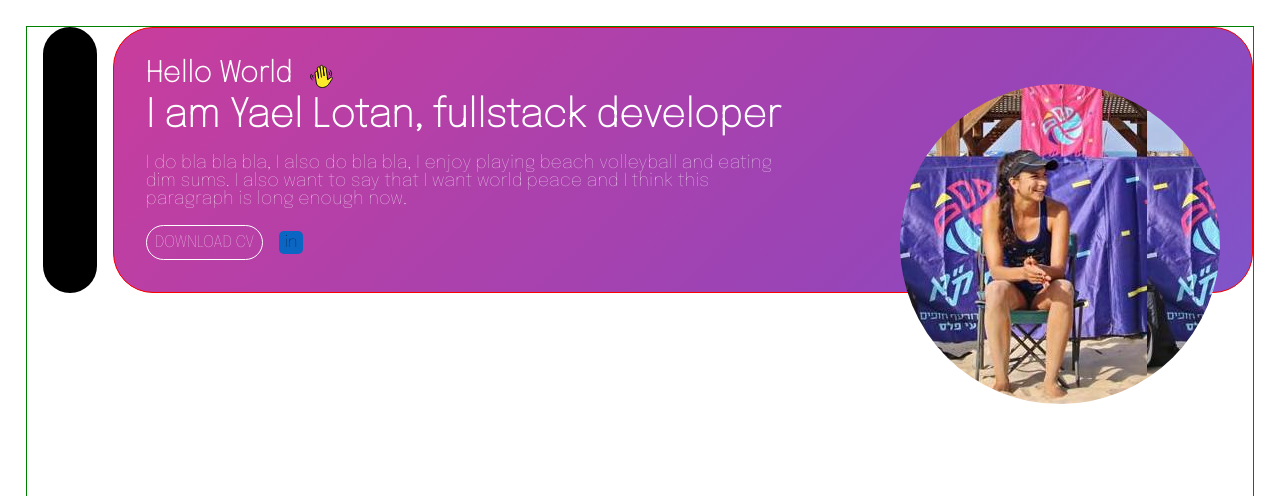
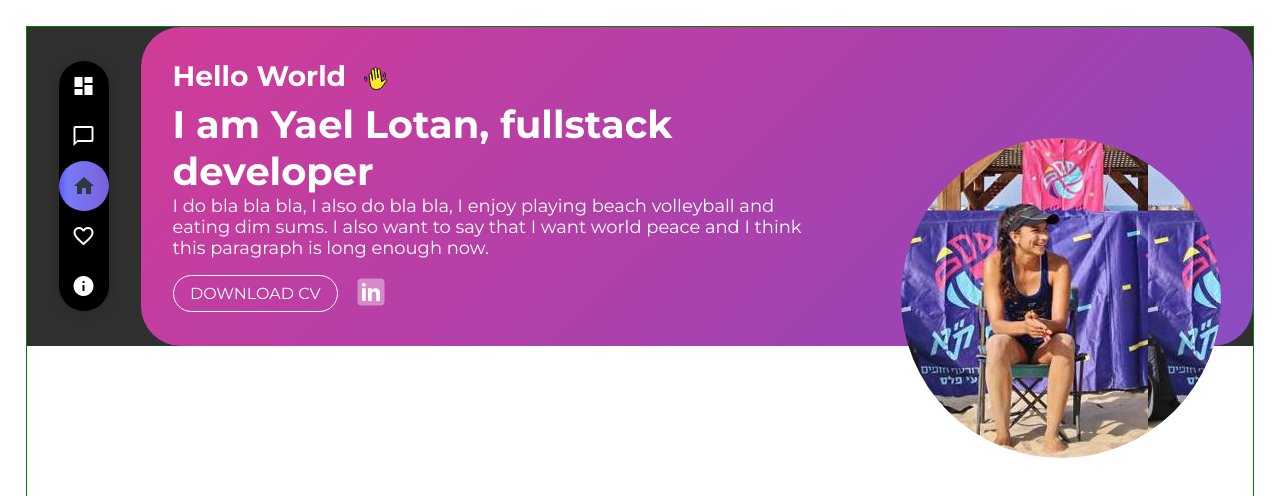
Before and after one commit to yaelotan13/animated-cv, a React (Create React App) app: page / in a window 1280 px wide. Shown: the top 496 px of the page. Built offline with nearby package versions, Linux system fonts and the light colour scheme.

Commit message:
added navBar

```diff
--- a/public/index.html
+++ b/public/index.html
@@ -15,20 +15,20 @@
       user's mobile device or desktop. See https://developers.google.com/web/fundamentals/web-app-manifest/
     -->
     <link rel="manifest" href="%PUBLIC_URL%/manifest.json" />
-    <!-- fonts LATO-->
-    <!-- <link rel="preconnect" href="https://fonts.googleapis.com" />
-    <link rel="preconnect" href="https://fonts.gstatic.com" crossorigin />
-    <link
-      href="https://fonts.googleapis.com/css2?family=Epilogue:wght@100&display=swap"
-      rel="stylesheet"
-    /> -->
-
+    <!-- fonts -->
     <link rel="preconnect" href="https://fonts.googleapis.com" />
     <link rel="preconnect" href="https://fonts.gstatic.com" crossorigin />
     <link
-      href="https://fonts.googleapis.com/css2?family=Epilogue:wght@100&display=swap"
+      href="https://fonts.googleapis.com/css2?family=Montserrat:wght@200;400;500;600;700&display=swap"
       rel="stylesheet"
     />
+
+    <!-- icons -->
+    <link
+      href="https://fonts.googleapis.com/icon?family=Material+Icons"
+      rel="stylesheet"
+    />
+
     <!--
       Notice the use of %PUBLIC_URL% in the tags above.
       It will be replaced with the URL of the `public` folder during the build.
--- a/src/App.css
+++ b/src/App.css
@@ -10,4 +10,5 @@
 
 .hero-section {
   display: flex;
+  background-color: rgb(48, 48, 48);
 }
--- a/src/components/Header/Header.css
+++ b/src/components/Header/Header.css
@@ -1,5 +1,4 @@
 .container {
-  border: 1px solid red;
   display: flex;
   position: relative;
   padding: 2rem;
@@ -13,7 +12,7 @@
     rgba(152, 68, 183, 1) 51%,
     rgba(255, 53, 127, 1) 100%
   );
-  animation: AnimateBG 8s ease infinite;
+  animation: AnimateBG 5s ease infinite;
 }
 
 @keyframes AnimateBG {
@@ -64,20 +63,61 @@
   gap: 16px;
   align-items: center;
   width: fit-content;
+  margin-top: 16px;
 }
 
 .cv-button {
-  padding: 8px;
+  padding: 8px 16px;
   border-radius: 20px;
   border: 1px solid white;
   color: white;
+  cursor: pointer;
+  overflow: hidden;
+  transition: 0.2s transform ease-in-out;
+  will-change: transform;
+  z-index: 0;
 }
 
-.linkedin-button {
-  padding: 3px 5px;
-  border-radius: 5px;
-  background-color: rgb(11, 101, 194);
-  color: black;
+.cv-button::after {
+  background-color: white;
+  content: "";
+  display: block;
+  height: 100%;
+  width: 100%;
+  position: absolute;
+  left: 0;
+  top: 0;
+  transform: translate(-100%, 0) rotate(10deg);
+  transform-origin: top left;
+  transition: 0.2s transform ease-out;
+  will-change: transform;
+  z-index: -1;
+}
+
+.cv-button:hover::after {
+  transform: translate(0, 0);
+}
+
+.cv-button:hover {
+  color: indigo;
+  font-weight: 500;
+  transform: scale(1.05);
+  will-change: transform;
+}
+
+.linkedin-btn:hover {
+  opacity: 0.5;
+}
+
+.linkedin-box {
+  fill: white;
+  fill-opacity: 0.4;
+  cursor: pointer;
+}
+
+.linkedin-text {
+  fill: white;
+  cursor: pointer;
 }
 
 .avatar {
--- a/src/components/Header/Header.js
+++ b/src/components/Header/Header.js
@@ -17,7 +17,28 @@ export default function Header() {
         </p>
         <div className="buttons">
           <div className="cv-button">DOWNLOAD CV</div>
-          <div className="linkedin-button">in</div>
+          <a
+            href="https://www.linkedin.com/in/yael-lotan-030266132/"
+            target="_blank"
+            rel="noreferrer"
+          >
+            <svg
+              xmlns="http://www.w3.org/2000/svg"
+              viewBox="0 0 48 48"
+              width="36px"
+              height="36px"
+              className="linkedin-btn"
+            >
+              <path
+                className="linkedin-box"
+                d="M42,37c0,2.762-2.238,5-5,5H11c-2.761,0-5-2.238-5-5V11c0-2.762,2.239-5,5-5h26c2.762,0,5,2.238,5,5V37z"
+              />
+              <path
+                className="linkedin-text"
+                d="M12 19H17V36H12zM14.485 17h-.028C12.965 17 12 15.888 12 14.499 12 13.08 12.995 12 14.514 12c1.521 0 2.458 1.08 2.486 2.499C17 15.887 16.035 17 14.485 17zM36 36h-5v-9.099c0-2.198-1.225-3.698-3.192-3.698-1.501 0-2.313 1.012-2.707 1.99C24.957 25.543 25 26.511 25 27v9h-5V19h5v2.616C25.721 20.5 26.85 19 29.738 19c3.578 0 6.261 2.25 6.261 7.274L36 36 36 36z"
+              />
+            </svg>
+          </a>
         </div>
       </div>
       <div className="avatar"></div>
--- a/src/components/NavBar/NavBar.css
+++ b/src/components/NavBar/NavBar.css
@@ -1,8 +1,5 @@
 .navBar-container {
-  flex-basis: 6%;
-  background-color: black;
-  border-radius: 30px;
-  margin: 0 1rem;
+  display: flex;
 }
 
 @media only screen and (max-width: 1000px) {
@@ -10,3 +7,144 @@
     display: none;
   }
 }
+
+.navBar {
+  padding: 0 32px;
+  display: flex;
+  flex-direction: column;
+  justify-content: center;
+  align-items: center;
+}
+
+nav {
+  box-shadow: 0 2px 18px rgba(0, 0, 0, 0.19);
+  border-radius: 25px;
+  position: relative;
+  background-color: black;
+}
+
+.selector {
+  position: absolute;
+  width: 50px;
+  height: 50px;
+  left: 0;
+  /* background: #777bf6; */
+  background: linear-gradient(
+    90deg,
+    rgba(97, 88, 246, 1) 0%,
+    rgba(119, 123, 246, 1) 19%,
+    rgba(123, 95, 219, 1) 100%
+  );
+  border-radius: 50%;
+  z-index: 2;
+  transition: 0.3s ease;
+}
+
+nav ul {
+  list-style-type: none;
+  display: flex;
+  flex-direction: column;
+  align-items: center;
+}
+
+nav ul li {
+  width: 50px;
+  height: 50px;
+  text-align: center;
+  padding-top: 13px;
+  cursor: pointer;
+  z-index: 3;
+}
+
+nav ul li span {
+  pointer-events: none;
+}
+
+li {
+  color: white;
+}
+
+li.active {
+  color: rgb(46, 54, 64);
+}
+
+li.active span {
+  -webkit-animation: jello-horizontal 0.9s both;
+  animation: jello-horizontal 0.9s both;
+}
+
+li:hover {
+  scale: 1.2;
+}
+
+li.active:hover {
+  background: linear-gradient(
+    90deg,
+    rgba(97, 88, 246, 1) 0%,
+    rgba(119, 123, 246, 1) 19%,
+    rgba(123, 95, 219, 1) 100%
+  );
+  border-radius: 50%;
+  scale: 1.1;
+}
+
+@-webkit-keyframes jello-horizontal {
+  0% {
+    -webkit-transform: scale3d(1, 1, 1);
+    transform: scale3d(1, 1, 1);
+  }
+  30% {
+    -webkit-transform: scale3d(1.25, 0.75, 1);
+    transform: scale3d(1.25, 0.75, 1);
+  }
+  40% {
+    -webkit-transform: scale3d(0.75, 1.25, 1);
+    transform: scale3d(0.75, 1.25, 1);
+  }
+  50% {
+    -webkit-transform: scale3d(1.15, 0.85, 1);
+    transform: scale3d(1.15, 0.85, 1);
+  }
+  65% {
+    -webkit-transform: scale3d(0.95, 1.05, 1);
+    transform: scale3d(0.95, 1.05, 1);
+  }
+  75% {
+    -webkit-transform: scale3d(1.05, 0.95, 1);
+    transform: scale3d(1.05, 0.95, 1);
+  }
+  100% {
+    -webkit-transform: scale3d(1, 1, 1);
+    transform: scale3d(1, 1, 1);
+  }
+}
+@keyframes jello-horizontal {
+  0% {
+    -webkit-transform: scale3d(1, 1, 1);
+    transform: scale3d(1, 1, 1);
+  }
+  30% {
+    -webkit-transform: scale3d(1.25, 0.75, 1);
+    transform: scale3d(1.25, 0.75, 1);
+  }
+  40% {
+    -webkit-transform: scale3d(0.75, 1.25, 1);
+    transform: scale3d(0.75, 1.25, 1);
+  }
+  50% {
+    -webkit-transform: scale3d(1.15, 0.85, 1);
+    transform: scale3d(1.15, 0.85, 1);
+  }
+  65% {
+    -webkit-transform: scale3d(0.95, 1.05, 1);
+    transform: scale3d(0.95, 1.05, 1);
+  }
+  75% {
+    -webkit-transform: scale3d(1.05, 0.95, 1);
+    transform: scale3d(1.05, 0.95, 1);
+  }
+  100% {
+    -webkit-transform: scale3d(1, 1, 1);
+    transform: scale3d(1, 1, 1);
+  }
+}
--- a/src/components/NavBar/NavBar.js
+++ b/src/components/NavBar/NavBar.js
@@ -1,5 +1,53 @@
+import { useEffect } from "react";
 import "./NavBar.css";
 
 export default function NavBar() {
-  return <div className="navBar-container"></div>;
+  useEffect(() => {
+    let linkItems = document.getElementsByTagName("li");
+    let selector = document.getElementById("selector");
+
+    selector.style.top = 3 * 50 - 50 + "px";
+
+    for (let linkItem of linkItems) {
+      linkItem.addEventListener("click", (e) => {
+        let listNum = e.target.dataset.list;
+        selector.style.top = listNum * 50 - 50 + "px";
+        e.target.classList.add("active");
+
+        // remove active class from other links
+        for (let linkItem of linkItems) {
+          if (linkItem.dataset.list !== listNum) {
+            linkItem.classList.remove("active");
+          }
+        }
+      });
+    }
+  }, []);
+
+  return (
+    <div className="navBar-container">
+      <div className="navBar">
+        <nav>
+          <div className="selector" id="selector"></div>
+          <ul>
+            <li data-list="1">
+              <span className="material-icons">dashboard</span>
+            </li>
+            <li data-list="2">
+              <span className="material-icons">chat_bubble_outline</span>
+            </li>
+            <li data-list="3" className="active">
+              <span className="material-icons">home</span>
+            </li>
+            <li data-list="4">
+              <span className="material-icons">favorite_border</span>
+            </li>
+            <li data-list="5">
+              <span className="material-icons">info</span>
+            </li>
+          </ul>
+        </nav>
+      </div>
+    </div>
+  );
 }
--- a/src/index.css
+++ b/src/index.css
@@ -1,6 +1,12 @@
+* {
+  padding: 0;
+  margin: 0;
+  box-sizing: border-box;
+}
+
 body {
   margin: 0;
-  font-family: "Epilogue", sans-serif;
+  font-family: "Montserrat", sans-serif;
   -webkit-font-smoothing: antialiased;
   -moz-osx-font-smoothing: grayscale;
 }
```
